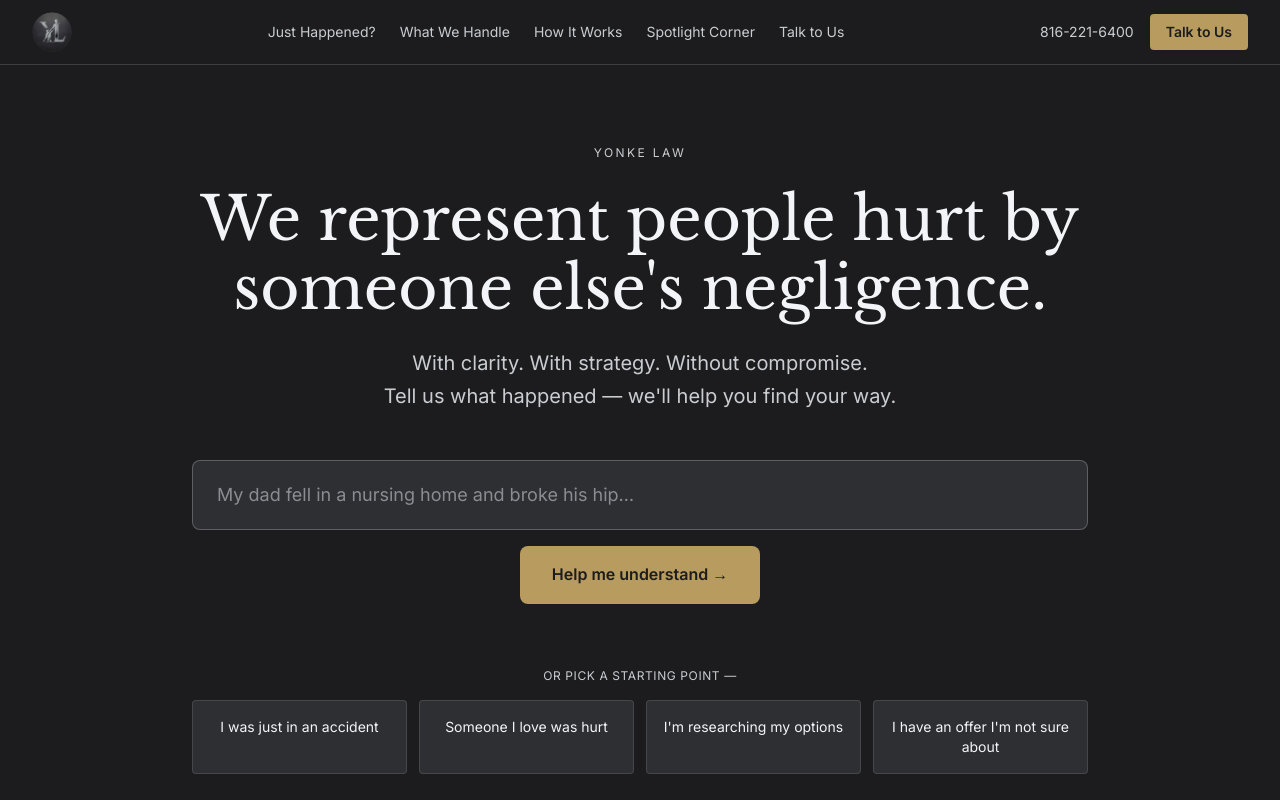
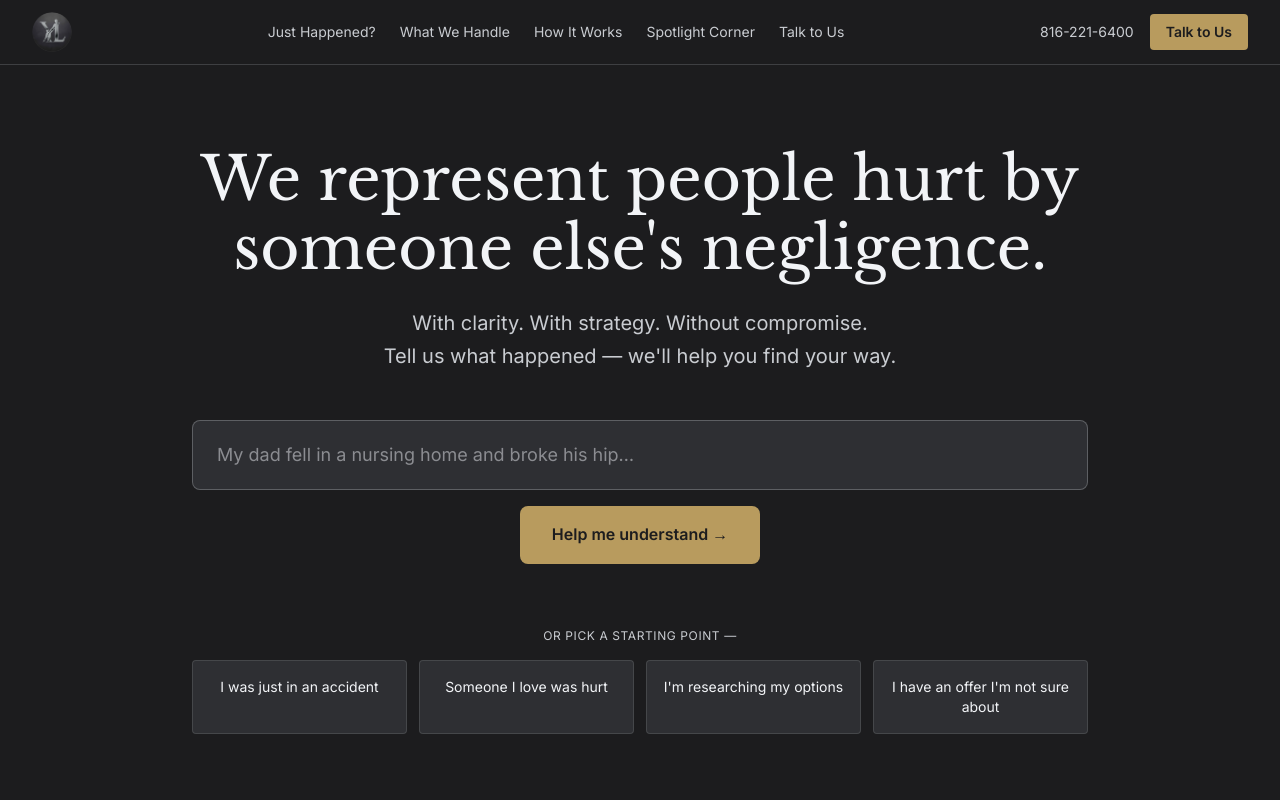
Before and after one commit to GreenBrahma/yonke-law-website, a Next.js app: page / in a window 1280 px wide. Shown: the top 800 px of the page. Built offline with nearby package versions, Linux system fonts and the light colour scheme.

Commit message:
Remove YONKE LAW eyebrow from homepage hero

```diff
--- a/components/ConciergeHero.tsx
+++ b/components/ConciergeHero.tsx
@@ -214,13 +214,6 @@ export function ConciergeHero() {
       aria-label="What happened? Tell us in plain words."
     >
       <div className="mx-auto max-w-4xl w-full">
-        {/* Pre-headline / eyebrow */}
-        <div
-          className="text-xs uppercase tracking-[0.2em] text-steel-silver mb-6 text-center"
-        >
-          YONKE LAW
-        </div>
-
         {/* Headline */}
         <h1 className="font-display text-4xl md:text-5xl lg:text-6xl text-chrome-highlight text-center leading-[1.15] mb-6">
           We represent people hurt by someone else&apos;s negligence.
```
